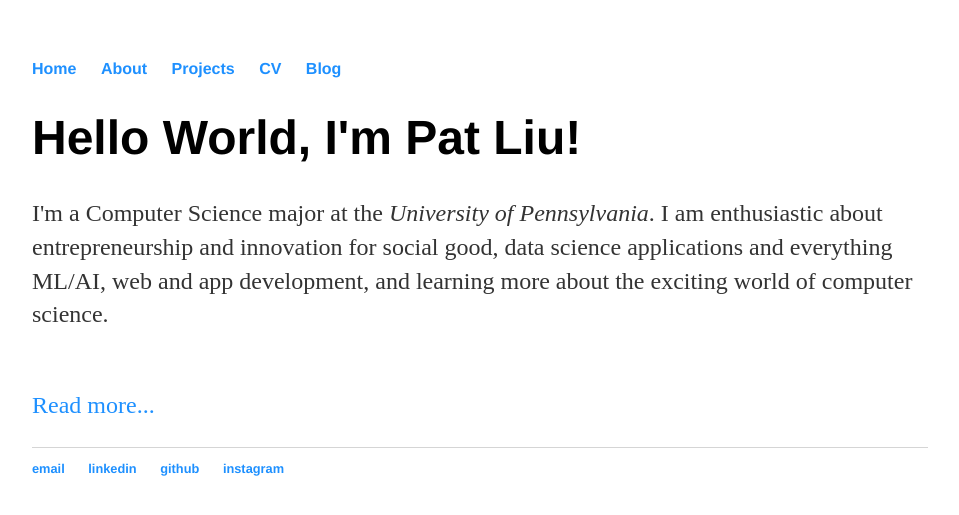
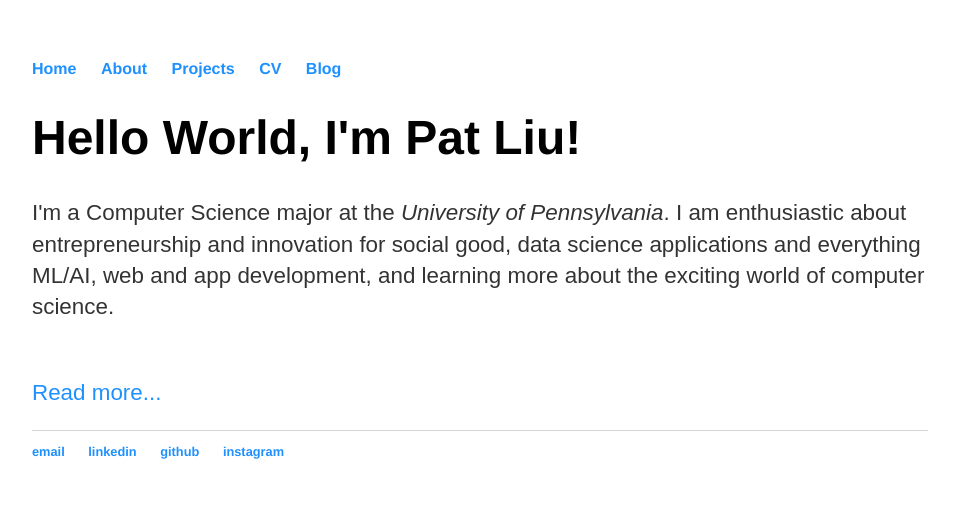
Before and after one commit to pat-liu/WebsiteV1, a Jekyll site: the page built from index.html, in a window 1280 px wide. Shown: the top 515 px of the page, without its empty margins (160-1119 px from the left). Built offline with Jekyll 4.4.1, drawn with Linux system fonts in a browser that asks for light colours.

Commit message:
Update main.css

```diff
--- a/css/main.css
+++ b/css/main.css
@@ -29,7 +29,8 @@ p.project {
     color: #1e90ff;
 }
 p {
-    font-size: 1.5em;
+    font-family: 'Arial';
+    font-size: 1.4em;
     line-height: 1.4em;
     color: #333;
 }
```
